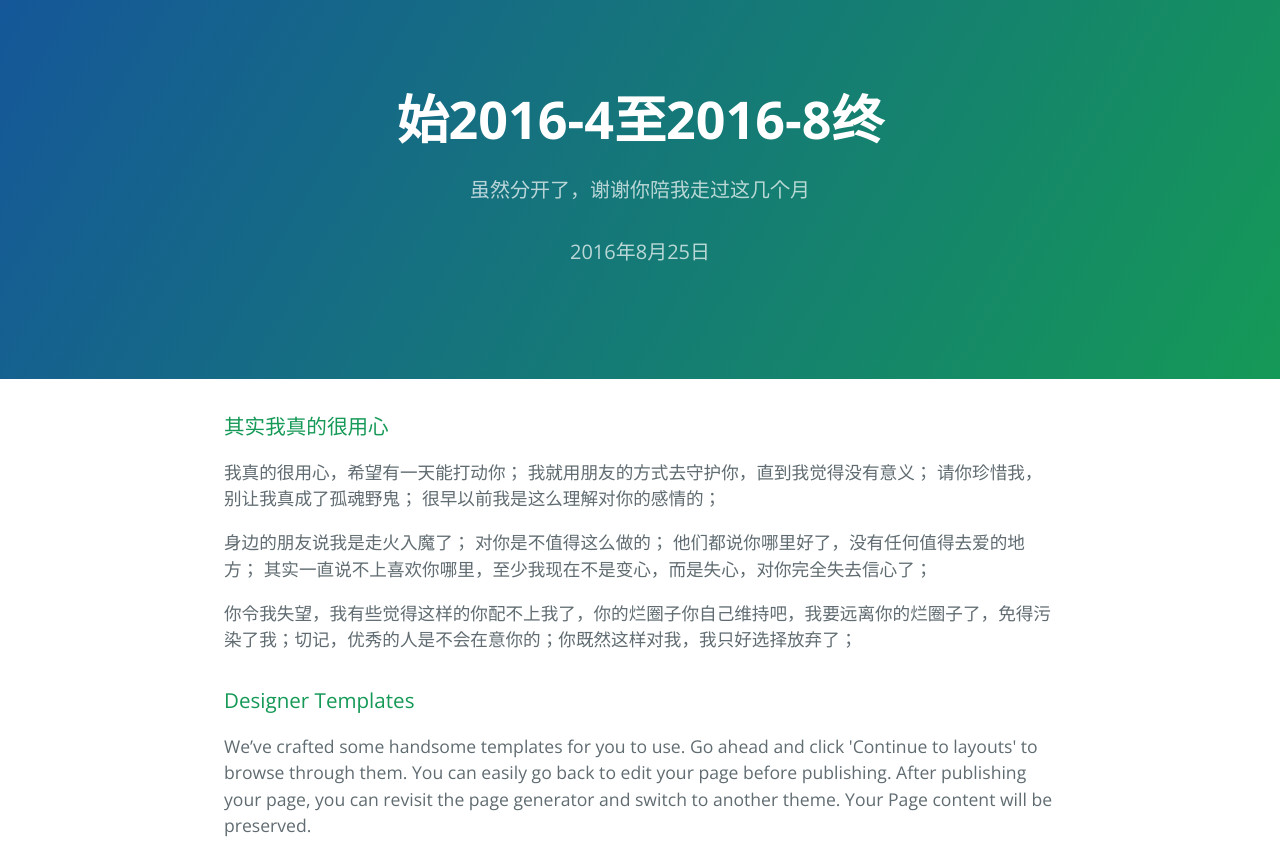
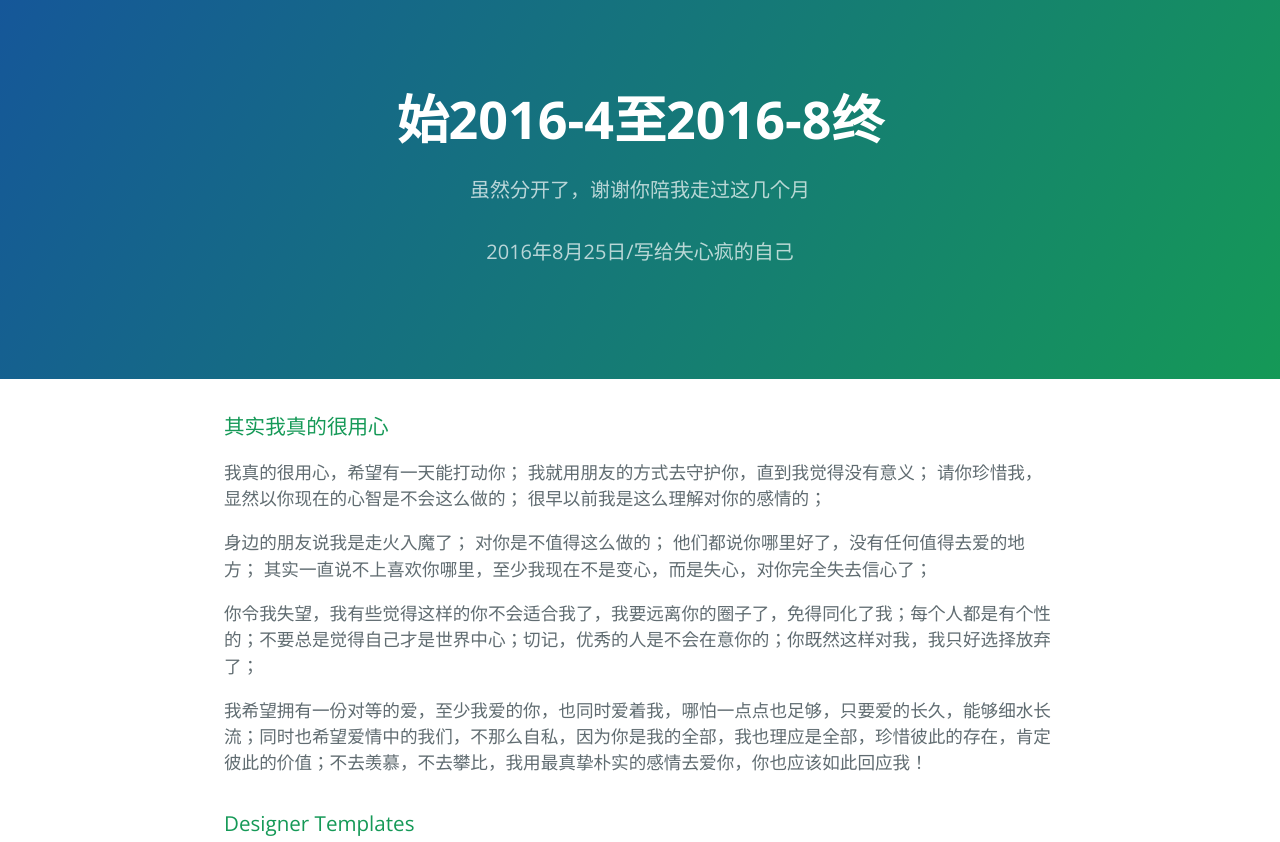
Before and after one commit to tangolee/jour, a plain HTML site: page pages/page01.html in a window 1280 px wide. Shown: the top 842 px of the page. Drawn offline with nearby package versions, Linux system fonts and the light colour scheme.

Commit message:
20160825 UPDATE1
ADD SOME WORDS

```diff
--- a/pages/page01.html
+++ b/pages/page01.html
@@ -21,7 +21,7 @@
     <h1 class="project-name">始2016-4至2016-8终</h1>
     <!--大标题-->
     <h2 class="project-tagline">虽然分开了，谢谢你陪我走过这几个月</h2>
-    <h3 class="project-tagline">2016年8月25日</h3>
+    <h3 class="project-tagline">2016年8月25日/写给失心疯的自己</h3>
     <!--副标题 -->
     <!-- <a href="..\pages\page01.html" class="btn">在GitHub上查看源代码</a><!--按钮 -->
     <!--<a href="https://github.com/TangoLee/jour/zipball/master" class="btn">下载源代码的zip格式</a><!--按钮 -->
@@ -33,10 +33,10 @@
     <h3>
       <a id="welcome-to-github-pages" class="anchor" href="#welcome-to-github-pages" aria-hidden="true"><span aria-hidden="true" class="octicon octicon-link"></span></a>其实我真的很用心</h3>
 
-    <p>我真的很用心，希望有一天能打动你； 我就用朋友的方式去守护你，直到我觉得没有意义； 请你珍惜我，别让我真成了孤魂野鬼； 很早以前我是这么理解对你的感情的；</p>
+    <p>我真的很用心，希望有一天能打动你； 我就用朋友的方式去守护你，直到我觉得没有意义； 请你珍惜我，显然以你现在的心智是不会这么做的； 很早以前我是这么理解对你的感情的；</p>
     <p>身边的朋友说我是走火入魔了； 对你是不值得这么做的； 他们都说你哪里好了，没有任何值得去爱的地方； 其实一直说不上喜欢你哪里，至少我现在不是变心，而是失心，对你完全失去信心了；</p>
-    <p>你令我失望，我有些觉得这样的你配不上我了，你的烂圈子你自己维持吧，我要远离你的烂圈子了，免得污染了我；切记，优秀的人是不会在意你的；你既然这样对我，我只好选择放弃了；</p>
-
+    <p>你令我失望，我有些觉得这样的你不会适合我了，我要远离你的圈子了，免得同化了我；每个人都是有个性的；不要总是觉得自己才是世界中心；切记，优秀的人是不会在意你的；你既然这样对我，我只好选择放弃了；</p>
+    <p>我希望拥有一份对等的爱，至少我爱的你，也同时爱着我，哪怕一点点也足够，只要爱的长久，能够细水长流；同时也希望爱情中的我们，不那么自私，因为你是我的全部，我也理应是全部，珍惜彼此的存在，肯定彼此的价值；不去羡慕，不去攀比，我用最真挚朴实的感情去爱你，你也应该如此回应我！</p>
     <h3>
       <a id="designer-templates" class="anchor" href="#designer-templates" aria-hidden="true"><span aria-hidden="true" class="octicon octicon-link"></span></a>Designer
       Templates
```
